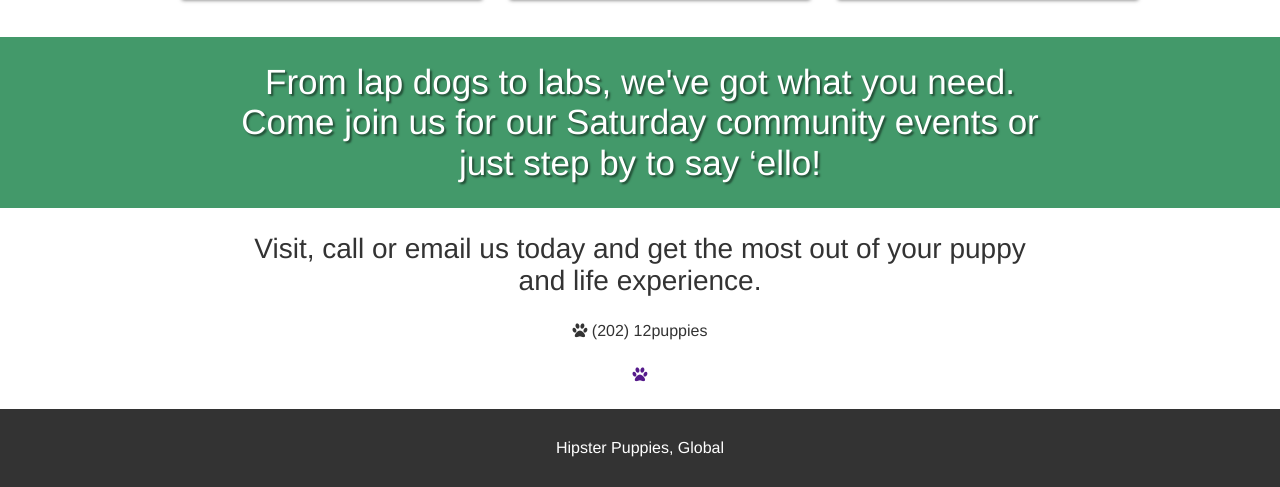
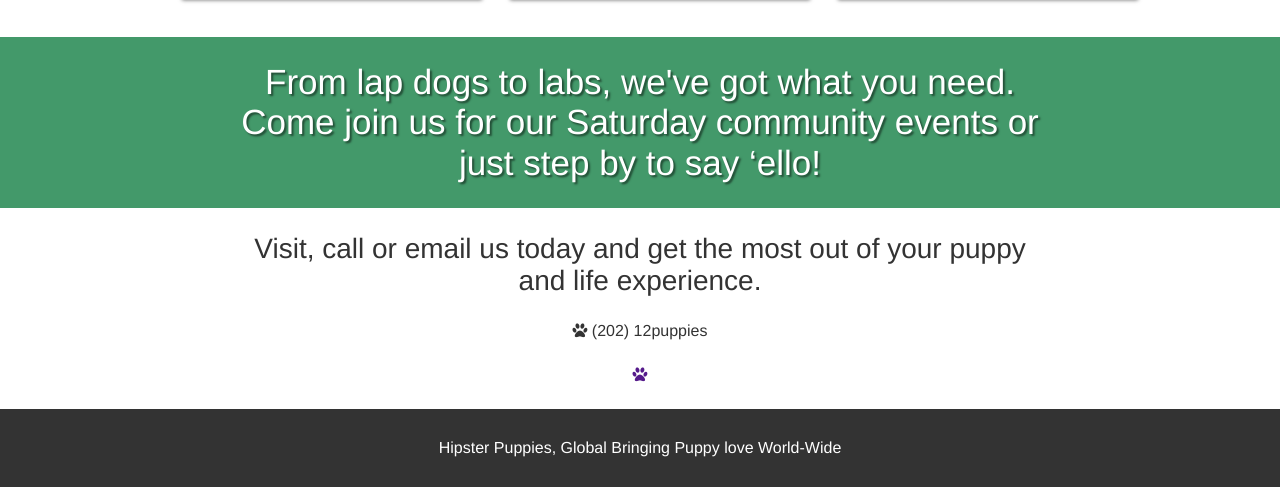
Before and after one commit to jlarmstrongiv/2.4-hipster-puppies, a plain HTML site: page index.html in a window 1280 px wide. Shown: the part 1075-1562 px from the top of the page. Drawn offline with nearby package versions, Linux system fonts and the light colour scheme; a web font is replaced by a local one.

Commit message:
added footer text

```diff
--- a/index.html
+++ b/index.html
@@ -48,6 +48,7 @@
 		<footer>
 			<div class="footer-wrapper">
 				<span class="site-footer-text">Hipster Puppies, Global</span>
+				<span class="site-footer-text">Bringing Puppy love World-Wide</span>
 			</div>
 		</footer>
 	</main>
```
